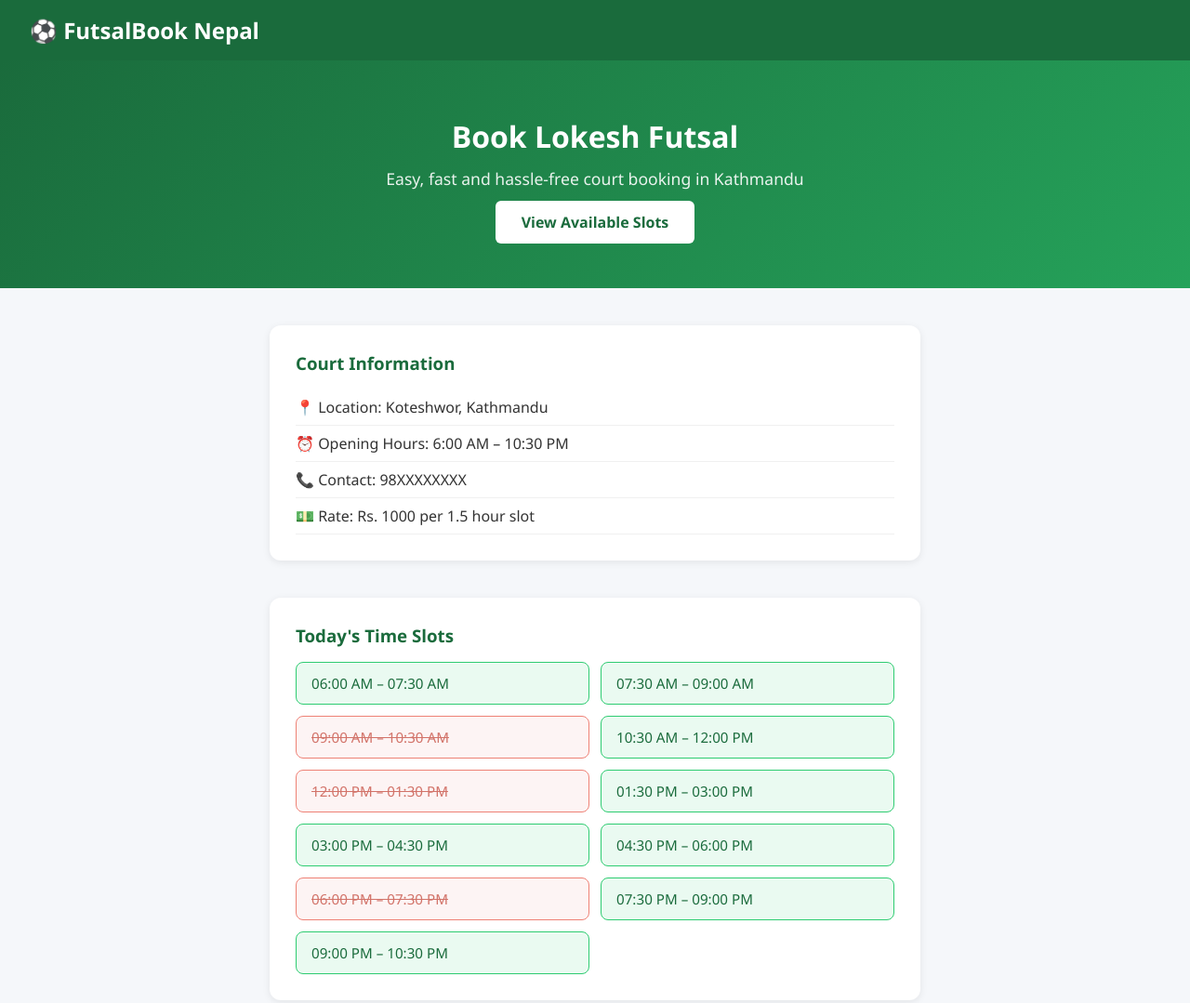
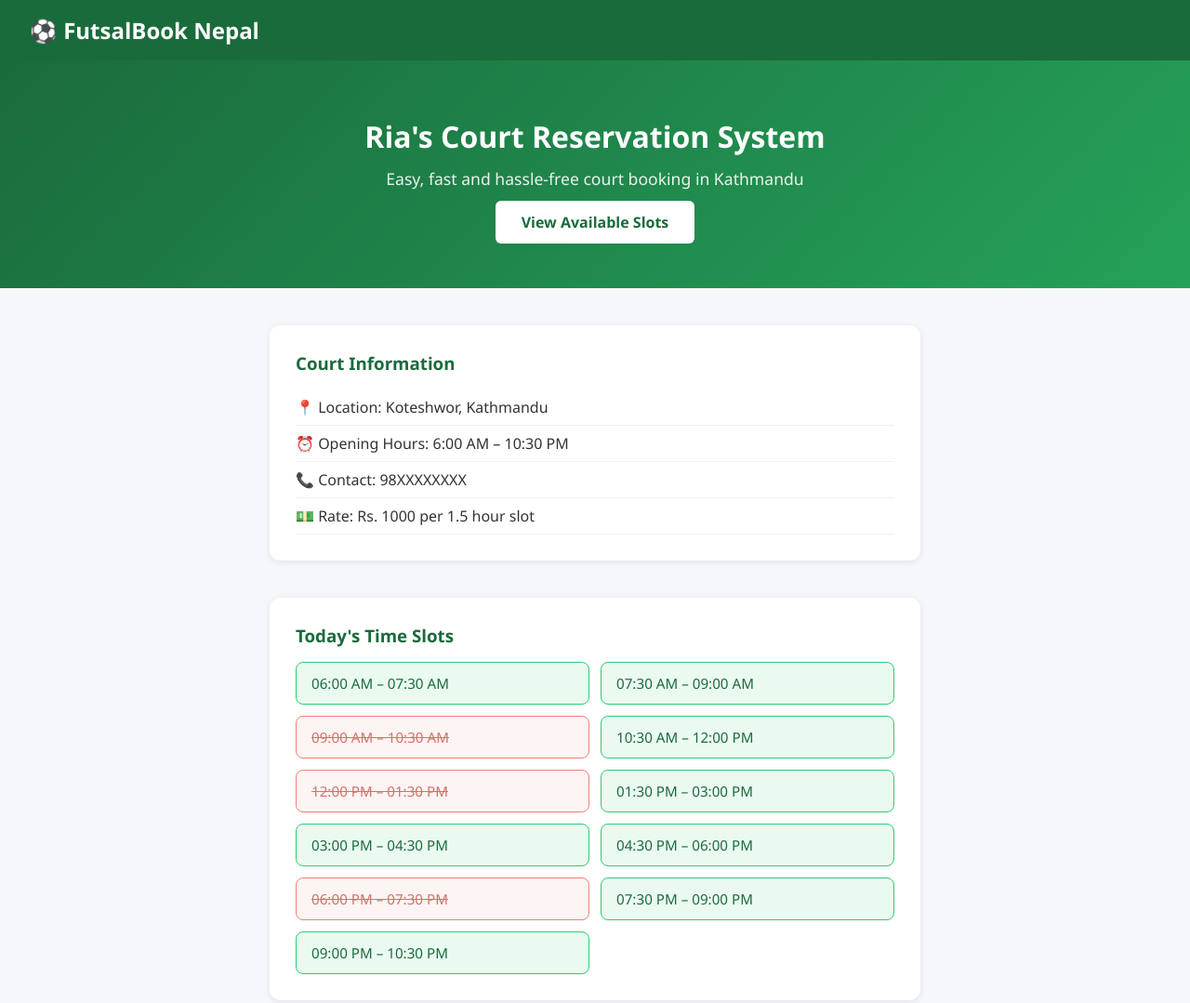
Before and after one commit to mrkadariya/futsal-booking, a plain HTML site: page index.html in a window 1280 px wide. Shown: the top 1079 px of the page at 93% size. Drawn offline with Linux system fonts and the light colour scheme.

Commit message:
update: hero heading by Ria

```diff
--- a/index.html
+++ b/index.html
@@ -13,7 +13,7 @@
     </nav>
 
     <div class="hero">
-        <h2>Book Lokesh Futsal</h2>
+        <h2>Ria's Court Reservation System</h2>
         <p>Easy, fast and hassle-free court booking in Kathmandu</p>
         <a href="#slots" class="btn">View Available Slots</a>
     </div>
```
